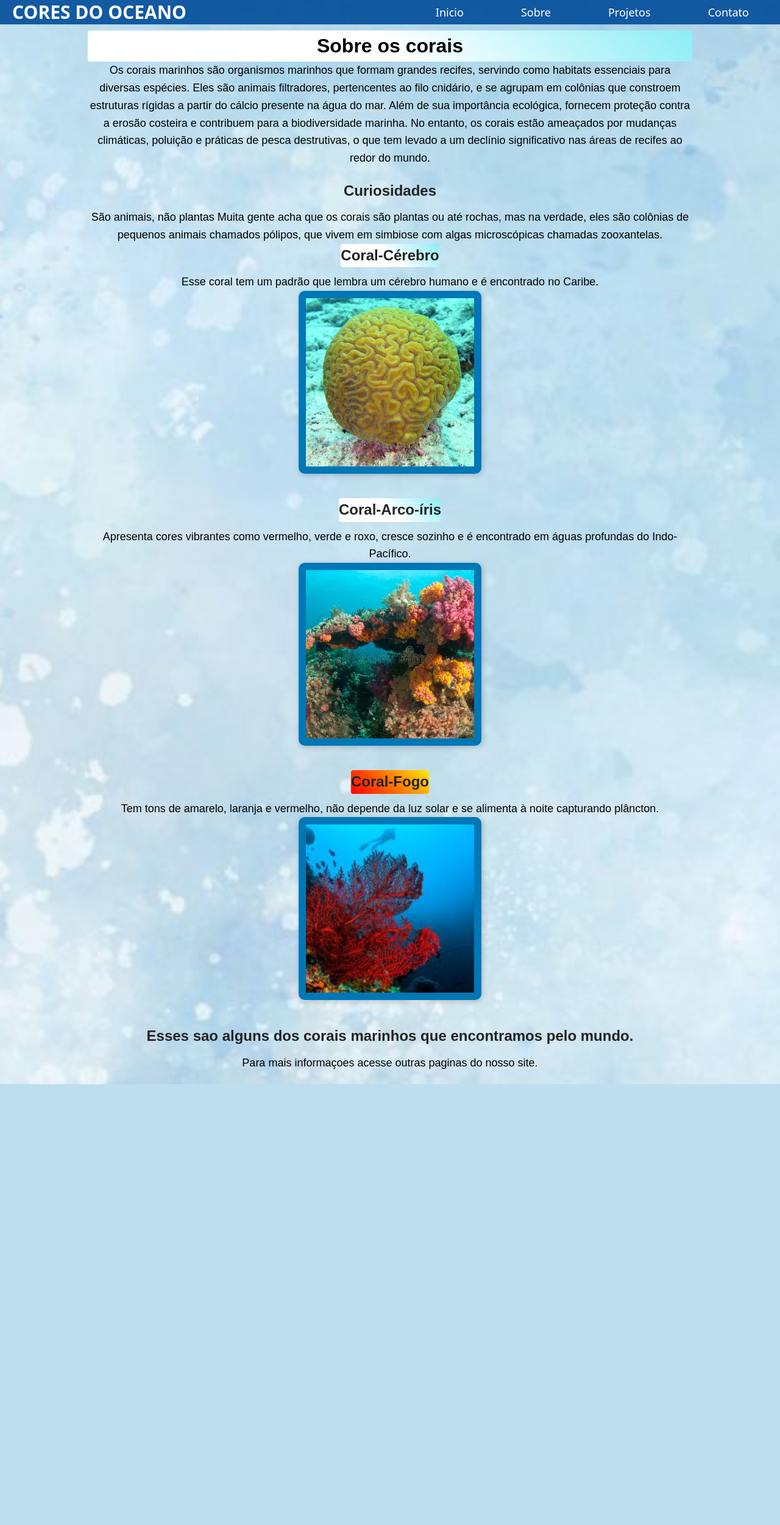
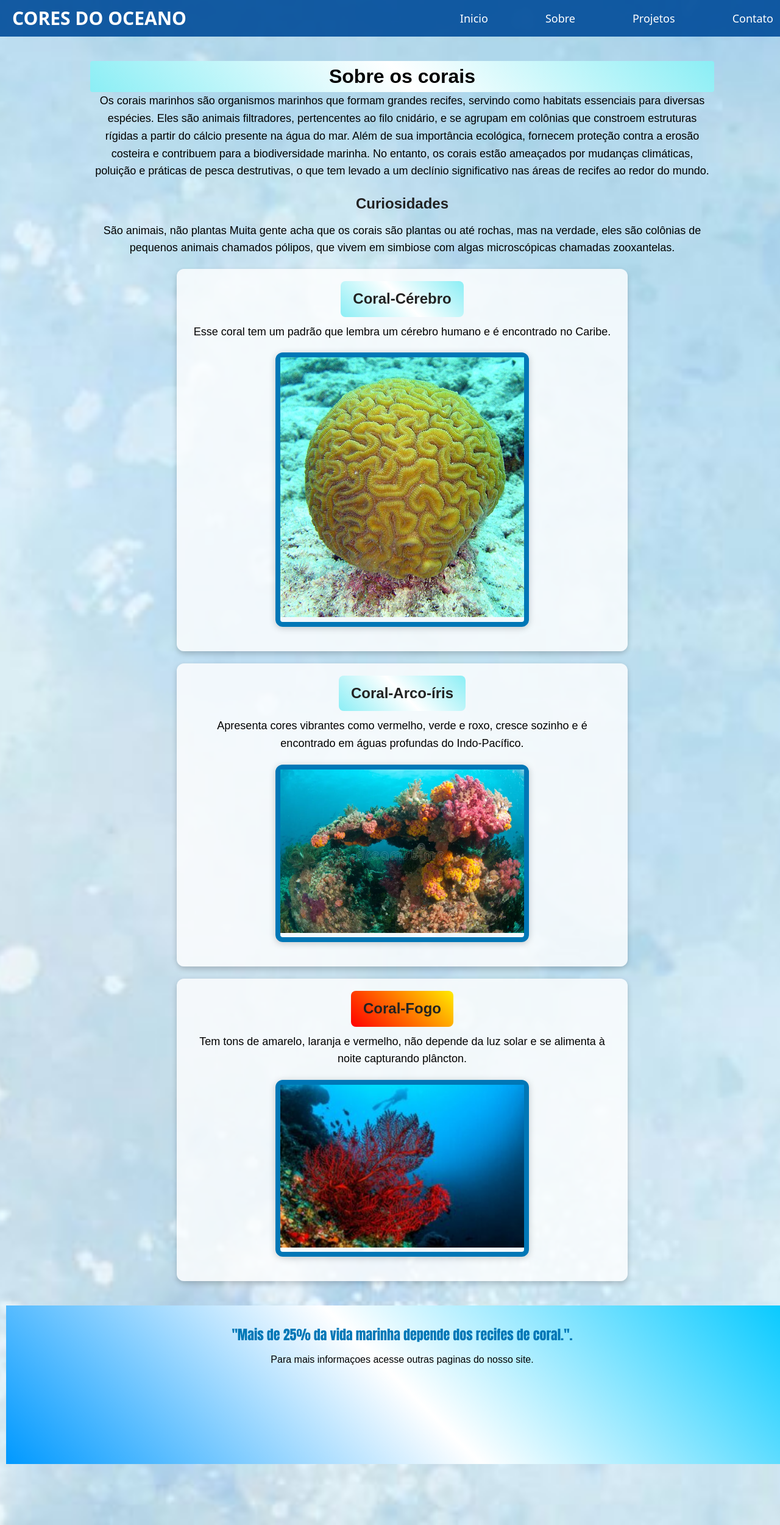
Before and after one commit to pedrolealp7/Corais-feira, a PHP site: page / in a window 1280 px wide. Shown: the whole page at 61% size. Before the commit the page ends 1778 px from the top, so only its background shows below. Run offline with PHP 8.4, Linux system fonts and the light colour scheme.

Commit message:
arrumei o layout
arrumei algumas coisas coisas no layout

```diff
--- a/index.html
+++ b/index.html
@@ -60,13 +60,15 @@
           <img src="coral-vermelho-mar-300x200.jpg" alt="Imagem de um coral bonito">
         </div>
       </div>
-      <H2>Esses sao alguns dos corais marinhos que encontramos pelo mundo.</H2>
-       <p>Para mais informaçoes acesse outras paginas do nosso site. </p>
 
 
 
       </div>
+      <footer>
+        <H2>"Mais de 25% da vida marinha depende dos recifes de coral.".</H2>
+         <p>Para mais informaçoes acesse outras paginas do nosso site. </p>
 
+        </footer>
 
     <script src="mobile-navbar.js"></script>
   </main>
--- a/style.css
+++ b/style.css
@@ -1,13 +1,17 @@
 * {
     margin: 0;
     padding: 0;
-    box-sizing: border-box;
+    box-sizing: ;
 }
 body {
     font-family: 'Poppins', sans-serif;
     font-size: 16px;
     color: #222;
     line-height: 1.6;
+    height: 100%;
+    display: flex;
+    flex-direction: column;
+    justify-content: space-between;
   }
 
 a {
@@ -164,7 +168,7 @@ nav a {
 
 main h1 {
     color: #000000;
-    background: linear-gradient(45deg, #ffffff, #ffffff, #8beef5);
+    background: linear-gradient(45deg, #8beef5, #ffffff, #8beef5);
     border-radius: 4px;
 
 
@@ -176,16 +180,14 @@ p {
 
 
 main {
+    flex: 1;
+    display: flex;
+    flex-direction: column;
+    align-items: center;
+    justify-content: center; /* Isso centraliza verticalmente */
+    padding: 100px 20px;
     background: url("Etiqueta Escolar infantil Fundo do Mar Azul.jpg") no-repeat center center;
     background-size: cover;
-    height: min-content;
-    display: flex;
-    flex-direction: column;
-    justify-content: flex-start;
-    align-items: center;
-    padding-top: 50px;
-    padding-left: 20px;
-    padding-right: 20px;
     text-align: center;
     width: 100%;
 }
@@ -204,51 +206,21 @@ main {
     font-size: 18px;
     color: #000;
 }
-.foto1{
-            width: 300px;
-            height: 300px;
-            border: 3px solid #0077b6;
-            display: flex;
-            justify-content: center;
-            align-items: center;
-            overflow: hidden;
-            border-radius: 10px;
-            box-shadow: 2px 2px 10px rgba(0, 0, 0, 0.2);
-}
+
 .foto1 img, .foto2 img, .foto3 img{
             width: 100%;
             height: 100%;
             object-fit: cover;
 
 }
-.foto2{
-    width: 300px;
-    height: 300px;
-    border: 3px solid #0077b6;
-    display: flex;
-    justify-content: center;
-    align-items: center;
-    overflow: hidden;
-    border-radius: 10px;
-    box-shadow: 2px 2px 10px rgba(0, 0, 0, 0.2);
-    }
-    .foto3{
-        width: 300px;
-        height: 300px;
-        border: 3px solid #0077b6;
-        display: flex;
-        justify-content: center;
-        align-items: center;
-        overflow: hidden;
-        border-radius: 10px;
-        box-shadow: 2px 2px 10px rgba(0, 0, 0, 0.2);
-        }
+
+
         .info1 h2{
-            background: linear-gradient(45deg, #ffffff, #ffffff, #8beef5);
+            background: linear-gradient(45deg, #8beef5, #ffffff, #8beef5);
             border-radius: 4px;
         }
         .info2 h2{
-            background: linear-gradient(45deg, #ffffff, #ffffff, #8beef5);
+            background: linear-gradient(45deg, #8beef5, #ffffff, #8beef5);
             border-radius: 4px;
 
 
@@ -259,23 +231,60 @@ main {
 
         }
         .info1, .info2, .info3 {
+            background-color: rgba(255, 255, 255, 0.8);
+            padding: 20px;
+            border-radius: 12px;
+            box-shadow: 0px 4px 10px rgba(0, 0, 0, 0.2);
+            margin: 20px auto;
+            width: 90%;
+            max-width: 700px;
             display: flex;
             flex-direction: column;
-            align-items: center; /* Centraliza tudo no eixo horizontal */
-            text-align: center;
-            margin-bottom: 40px; /* Espaçamento entre os blocos */
+            align-items: center;
+            justify-content: center;
+            transition: transform 0.3s ease;
         }
 
 
         .foto1, .foto2, .foto3 {
-            width: 300px;
-            height: 300px;
-            border: 12px solid #0077b6;
-            display: flex;
-            justify-content: center;
-            align-items: center;
-            overflow: hidden;
-            border-radius: 10px;
-            box-shadow: 2px 2px 10px rgba(0, 0, 0, 0.2);
-            margin-top:0 auto  20px; /* Espaçamento entre o texto e a imagem */
+            width: 100%;
+            max-width: 400px;
+            height: auto;
+            border: 8px solid #0077b6;
+            border-radius: 12px;
+            margin: 20px auto;
+            box-shadow: 0 2px 12px rgba(0, 0, 0, 0.2);
         }
+
+            footer {
+                width: 100%;
+                 background: linear-gradient(45deg, #0099ff, #ffffff, #00c8ff);
+                bottom: 0;
+                left: 0;
+                background-color: #222; /* só pra você ver ele certinho */
+                color: white;
+                text-align: center;
+                padding: 30px 10px;
+                font-size: 16px;
+                height: 200px;
+
+            }
+
+
+
+        footer h2{
+         font-family: Impact, Haettenschweiler, 'Arial Narrow Bold', sans-serif;
+           color: #0077b6;
+           font-size: 22px;
+           margin-bottom: 10px;
+
+        }
+        .info1 h2, .info2 h2, .info3 h2 {
+            padding: 10px 20px;
+            border-radius: 8px;
+            font-size: 24px;
+            margin-bottom: 10px;
+        }
+        .info1:hover, .info2:hover, .info3:hover {
+            transform: scale(1.02);
+        }
```
Also changed, not shown: 1 other file.
